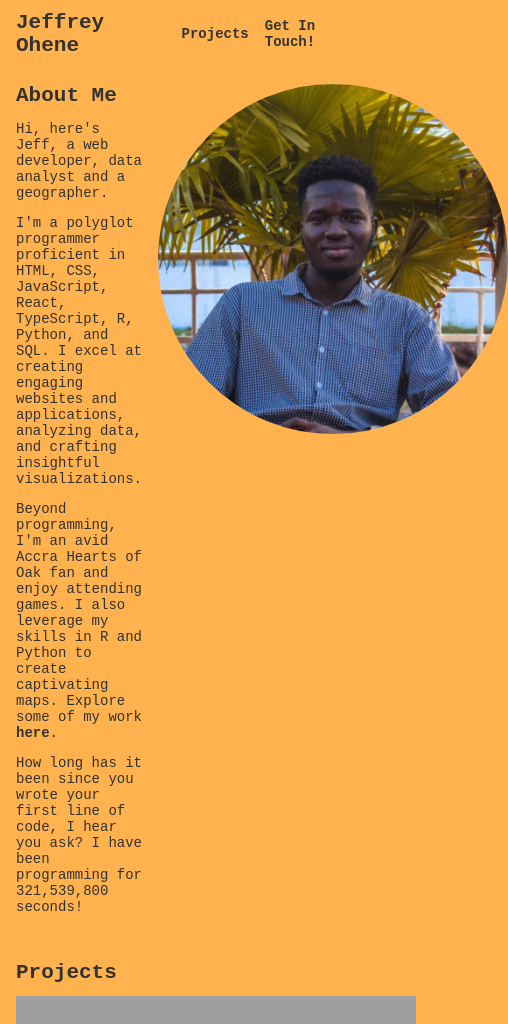
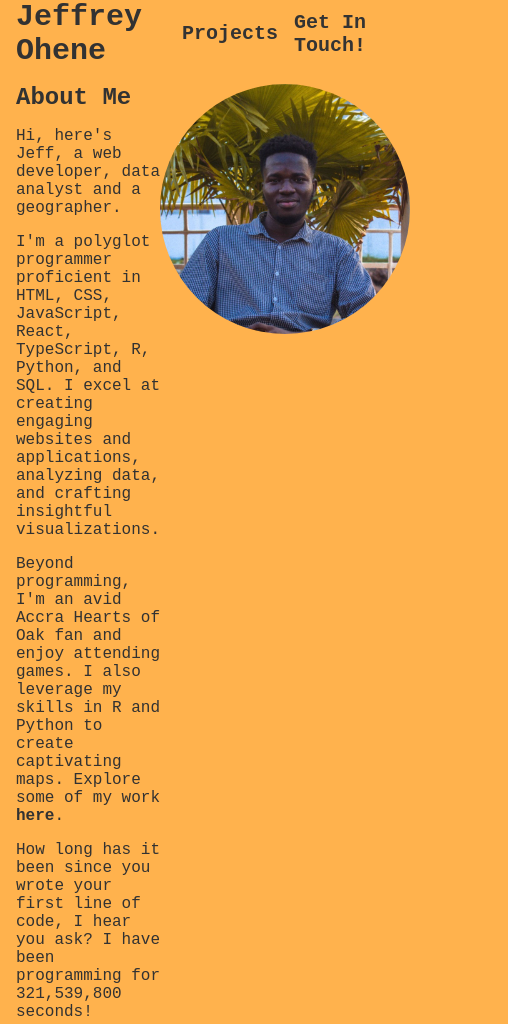
Before and after one commit to jeffreyohene/jeffreyohene.github.io, a plain HTML site: page index.html in a window 390 px wide. Shown: the top 1024 px of the page, 508 px wide, since content can reach past the window. Drawn offline with Linux system fonts and the light colour scheme; a web font is replaced by a local one.

Commit message:
update styling

```diff
--- a/resources/css/index.css
+++ b/resources/css/index.css
@@ -3,9 +3,7 @@
     src: url('../fonts/JetBrains_Mono/JetBrainsMono-VariableFont_wght.ttf') format('truetype');
 }
 
-html {
-    scroll-behavior: smooth;
-}
+
 
 html,
 body {
@@ -32,7 +30,7 @@ h2 {
 
 body {
     font-family: 'JetBrains Mono', monospace, 'Open Sans', sans-serif;
-    font-size: 14px;
+    font-size: 16px;
     background-color: #FFB24D;
     margin: 0;
     padding: 0 var(--spacing-3);
@@ -48,7 +46,7 @@ nav {
     justify-content: space-around;
     min-height: 8vh;
     background: var(--dark-blue);
-  }
+}
 
 .nav-liste {
     display: flex;
@@ -61,6 +59,7 @@ nav {
 
 .nav-item {
     margin: var(--spacing-1);
+    font-size: 25px;
 }
 
 .nav-item a {
@@ -125,6 +124,8 @@ a {
 
 #logo {
     margin: 0;
+    font-family: 'JetBrains Mono', monospace, 'Open Sans', sans-serif;
+    font-size: 30px;
 }
 
 .social-icons i {
@@ -145,7 +146,27 @@ a {
 }
 
 @media only screen and (max-width: 600px) {
-    .about-me-container {
-        flex-direction: column;
+    body {
+        font-size: 16px;
+    }
+
+    .portrait {
+        width: 250px;
+        height: 250px;
+    }
+
+    .über-mich-wörter-container {
+        margin-right: 0;
+        margin-bottom: var(--spacing-3);
+    }
+
+    .nav-item {
+        margin: var(--spacing-1);
+        font-size: 20px;
+    }
+
+    .icon {
+        font-size: 1.5em;
+        margin: 0 var(--spacing-1);
     }
 }
--- a/resources/css/projects.css
+++ b/resources/css/projects.css
@@ -12,7 +12,6 @@
 
 html {
     background-color: #FFB24D;
-    scroll-behavior: smooth;
 }
 
 main {
@@ -90,7 +89,7 @@ a:active {
 }
 
 a:visited {
-    color: #75529D;
+    color: #30ABF0;
 }
 
 p {
@@ -126,3 +125,17 @@ p {
     object-fit: cover;
     border-radius: 5px;
 }
+
+@media screen and (max-width: 768px) {
+    nav {
+        flex-direction: column;
+    }
+
+    .nav-liste {
+        margin-top: 20px;
+    }
+
+    .nav-item {
+        margin: var(--spacing-1);
+    }
+}
```
Also changed, not shown: projects/index.html (+1 -1 lines).
